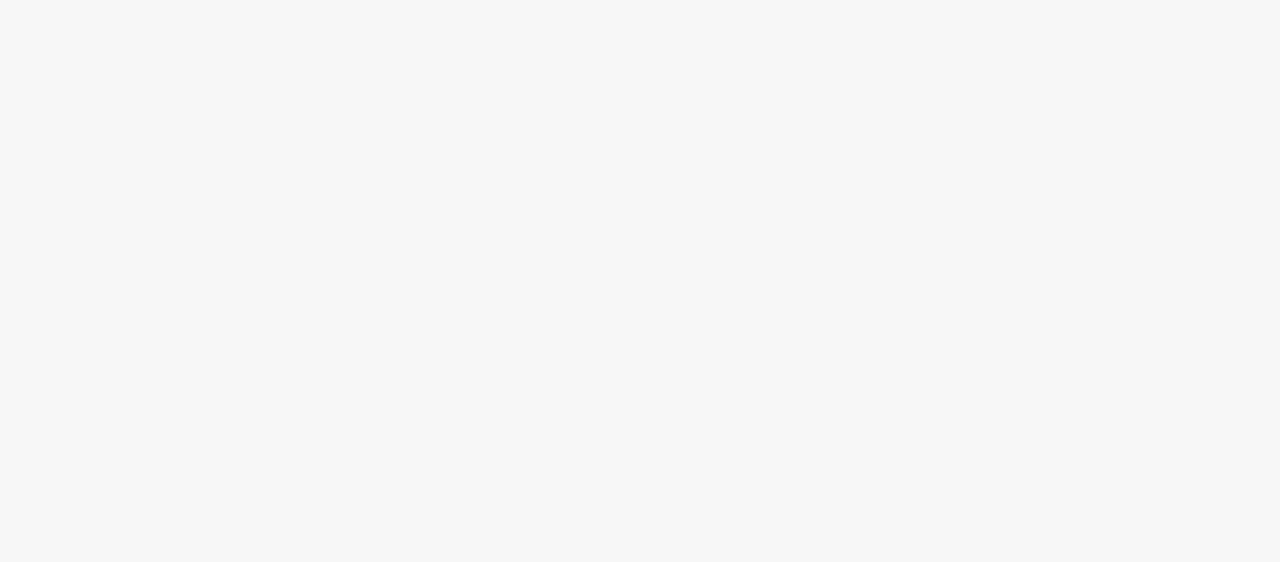
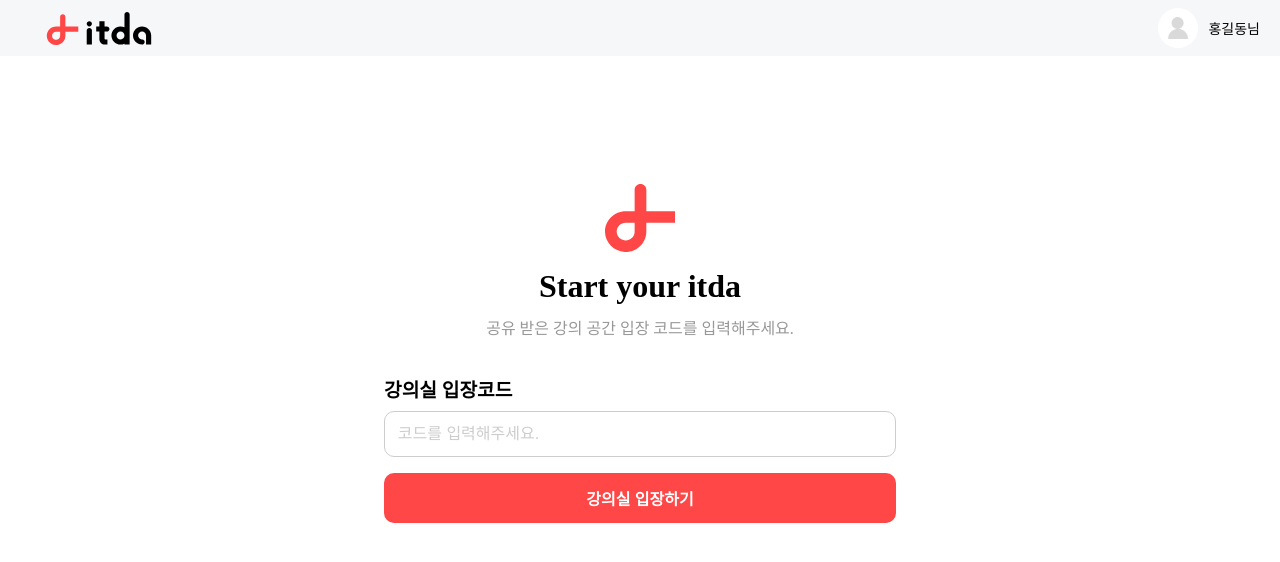
Before and after one commit to soyoung2118/itda-ieoso_frontend, a React (Vite) app: page /participate in a window 1280 px wide. Before the commit this address had no page. Shown: the top 562 px of the page. Built offline with nearby package versions, Linux system fonts and the light colour scheme.

Commit message:
feat: 강의실 입장
- 작성한 코드 없으면 alert창 출력

```diff
--- a/src/App.jsx
+++ b/src/App.jsx
@@ -4,6 +4,7 @@
 import ClassRoom from "./component/page/ClassRoom.jsx";
 import MainPage from "./component/page/MainPage.jsx";
 import Class from "./component/page/Class.jsx";
+import Participate from "./component/page/Participate.jsx";
 function App() {
 
   return (
@@ -13,6 +14,7 @@
           <Route path="/" element={<MainPage />} />
           <Route path="/login" element={<LogIn />} />
           <Route path="/signup" element={<SignUp />} />
+          <Route path="/participate" element={<Participate />} />
           <Route path="/class" element={<Class />} />
           <Route path="/classroom" element={<ClassRoom />} />
         </Routes>
--- a/src/component/page/Class.jsx
+++ b/src/component/page/Class.jsx
@@ -69,8 +69,8 @@
                             <OpenInNewIcon style={{ marginRight: '15px' }} />
                             강의실 만들기
                         </PopupItem>
-                        <PopupItem>
-                            <ExitToAppIcon style={{ marginRight: '15px' }} />
+                        <PopupItem onClick={() => navigate('/participate')}>
+                            <ExitToAppIcon style={{ marginRight: '15px' }}/>
                             강의실 들어가기
                         </PopupItem>
                     </PopupMenu>
--- /dev/null
+++ b/src/component/page/Participate.jsx
@@ -0,0 +1,154 @@
+import styled from "styled-components";
+import TopBar from "../ui/TopBar";
+import logoImage from "../img/itda_logo_symbol.svg";
+import userIcon from "../img/mainpage/usericon.png";
+import { useNavigate } from "react-router-dom";
+import { useState } from "react";
+
+export default function Participate() {
+  const navigate = useNavigate();
+  const userName = "홍길동";
+  const [code, setCode] = useState("");
+
+  function validateLoginInput() {
+    if (code.trim() === '') {
+        alert('강의실 입장코드를 입력해 주세요.');
+        return false;
+    }
+    return true;
+  }
+
+  return (
+    <>
+      <Header>
+        <TopBar backgroundColor="#F6F7F9" />
+        <div className="header-right">
+          <UserIcon src={userIcon} alt="user icon" />
+          <UserName>{userName}님</UserName>
+        </div>
+      </Header>
+      <Container marginTop="100px">
+        <LogoImage src={logoImage} alt="logo" />
+        <LogoText>Start your itda</LogoText>
+        <Explain>공유 받은 강의 공간 입장 코드를 입력해주세요.</Explain>
+        <div style={{ width: '40%', margin: '0 auto' }}>
+          <Form>
+            <Label>강의실 입장코드</Label>
+            <LoginInput
+              type="text"
+              placeholder="코드를 입력해주세요."
+              onChange={(e) => setCode(e.target.value)}
+              value={code}
+            />
+
+            <LoginButton style={{ fontSize: '1rem' }} onClick={() => {
+              if (validateLoginInput()) {
+                navigate('/class');
+              }
+            }}>강의실 입장하기</LoginButton>
+          </Form>
+        </div>
+      </Container>
+    </>
+  );
+}
+
+const Header = styled.div`
+    display: flex;
+    justify-content: space-between;
+    align-items: center;
+    .header-right {
+      display: flex;
+      align-items: center;
+      gap: 10px;
+    }
+    .godashboard{
+      background-color: transparent;
+      color: #000;
+      border: 1px solid #000;
+      padding: 10px 20px;
+      cursor: pointer;
+      border-radius: 60px;
+    }
+`;
+
+const UserIcon = styled.img`
+    width: 40px;
+    height: 40px;
+`;
+
+const UserName = styled.div`
+    font-size: 14px;
+    margin-right: 20px;
+`;
+
+const Container = styled.div`
+    display: flex;
+    flex-direction: column;
+    align-items: center;
+    justify-content: flex-start;
+    background-color: #FFFFFF;
+    height: calc(100vh - 7vh);
+    width: 100%;
+    padding-top: 8rem;
+`;
+
+export const Logo = styled.div`
+  font-size: 24px;
+  font-weight: bold;
+  margin-bottom: 20px;
+`;
+
+const LogoImage = styled.img`
+    width: 70px;
+    margin-bottom: 1rem;
+`;
+
+const LogoText = styled.div`
+    font-size: 2rem;
+    font-weight: 900;    margin-bottom: 10px;
+`;
+
+const Explain = styled.div`
+    font-size: 1rem;
+    font-weight: 400;
+    color: #989898;
+    margin-bottom: 20px;
+`;
+
+const Form = styled.div`
+    width: 100%;
+    display: flex;
+    flex-direction: column;
+`;
+
+const Label = styled.label`
+    margin-top: 1rem;
+    margin-bottom: 0.5rem;
+    font-size: 1.2rem;
+    font-weight: 900;
+`;
+
+const LoginInput = styled.input`
+    padding: 0.8rem;
+    margin-bottom: 1rem;
+    border: 1px solid #CDCDCD;
+    border-radius: 10px;
+    font-size: 1rem;
+
+    &::placeholder {
+        color: #CDCDCD;
+    }
+`;
+
+const LoginButton = styled.button`
+    padding: 0.8rem;
+    background-color: #FF4747;
+    color: white;
+    border: none;
+    border-radius: 10px;
+    cursor: pointer;
+    margin-bottom: 1rem;
+    font-size: 1.2rem;
+    font-weight: 600;
+`;
```
